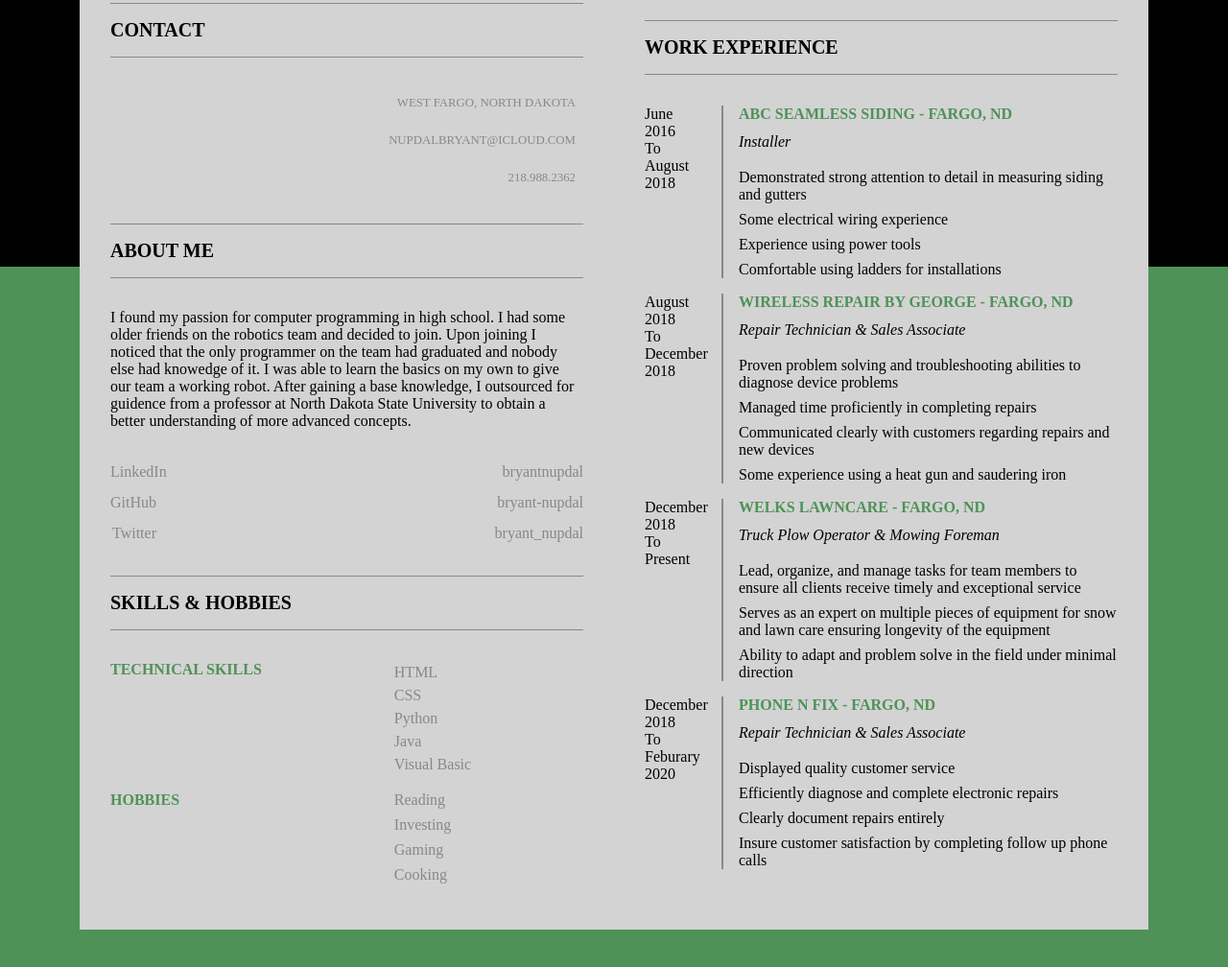
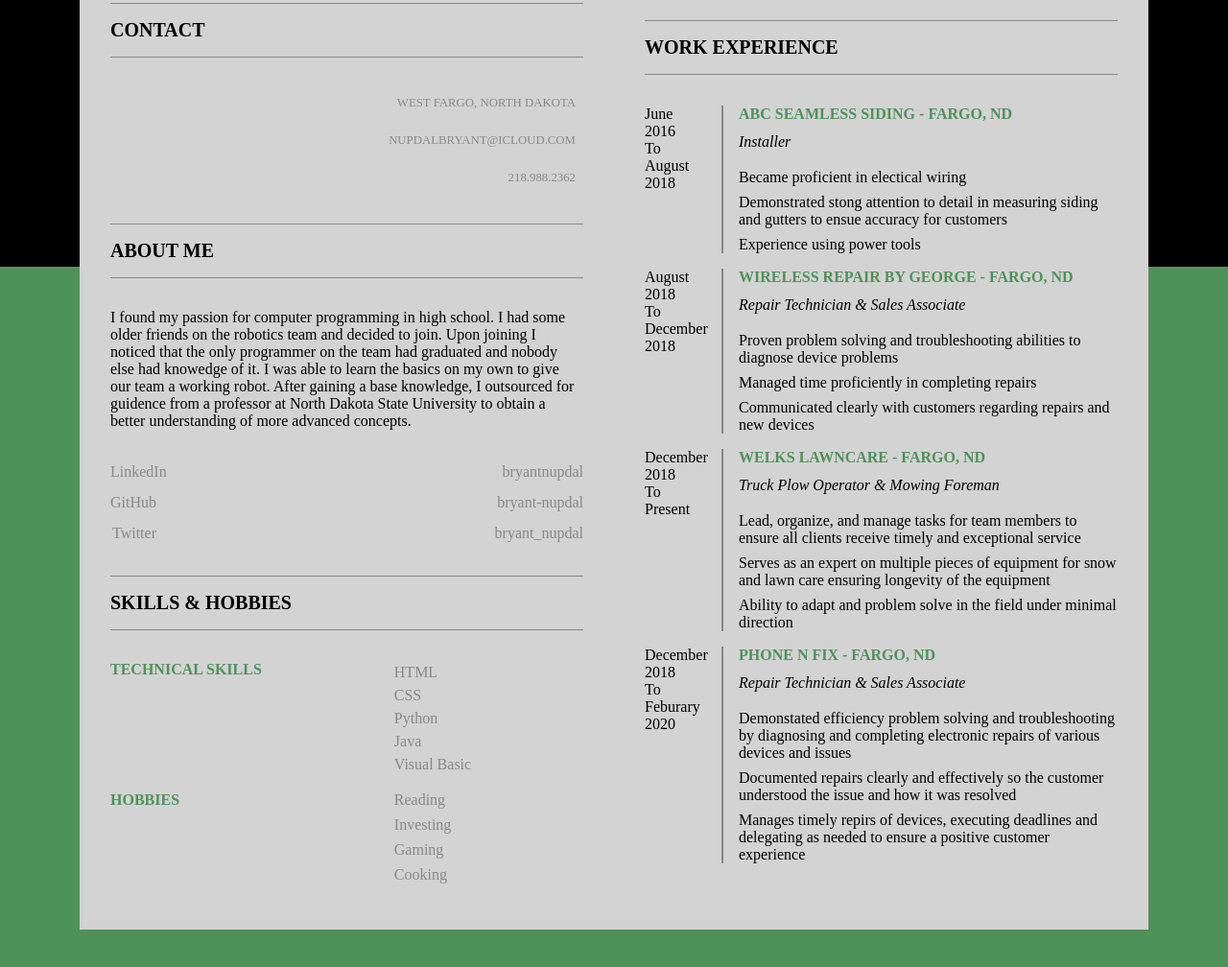
Before and after one commit to bryant-nupdal/resume, a plain HTML site: page index.html in a window 1280 px wide. Shown: the part 460-1468 px from the top of the page at 96% size. Drawn offline with Linux system fonts and the light colour scheme.

Commit message:
Update index.html

```diff
--- a/index.html
+++ b/index.html
@@ -123,10 +123,10 @@
 				<h3> ABC Seamless Siding - Fargo, ND </h3>
 				<p><em> Installer </em></p>
 				<ul>
-					<li> Demonstrated strong attention to detail in measuring siding and gutters </li>
-					<li> Some electrical wiring experience </li>
+					<li> Became proficient in electical wiring </li>
+					<li> Demonstrated stong attention to detail in measuring siding and gutters to ensue accuracy for customers </li>
 					<li> Experience using power tools </li>
-					<li> Comfortable using ladders for installations </li>
+
 				</ul>
 				</div>
 
@@ -138,7 +138,7 @@
 					<li> Proven problem solving and troubleshooting abilities to diagnose device problems </li>
 					<li> Managed time proficiently in completing repairs </li>
 					<li> Communicated clearly with customers regarding repairs and new devices </li>
-					<li> Some experience using a heat gun and saudering iron </li>
+
 				</ul>
 				</div>
 
@@ -158,10 +158,10 @@
 				<h3> Phone N Fix - Fargo, ND</h3>
 				<p><em> Repair Technician & Sales Associate </em></p>
 				<ul>
-					<li> Displayed quality customer service </li>
-					<li> Efficiently diagnose and complete electronic repairs </li>
-					<li> Clearly document repairs entirely </li>
-					<li> Insure customer satisfaction by completing follow up phone calls </li>
+					<li> Demonstated efficiency problem solving and troubleshooting by diagnosing and completing electronic repairs of various devices and issues </li>
+					<li> Documented repairs clearly and effectively so the customer understood the issue and how it was resolved </li>
+					<li> Manages timely repirs of devices, executing deadlines and delegating as needed to ensure a positive customer experience </li>
+
 				</ul>
 				</div>
 			</li>
```
